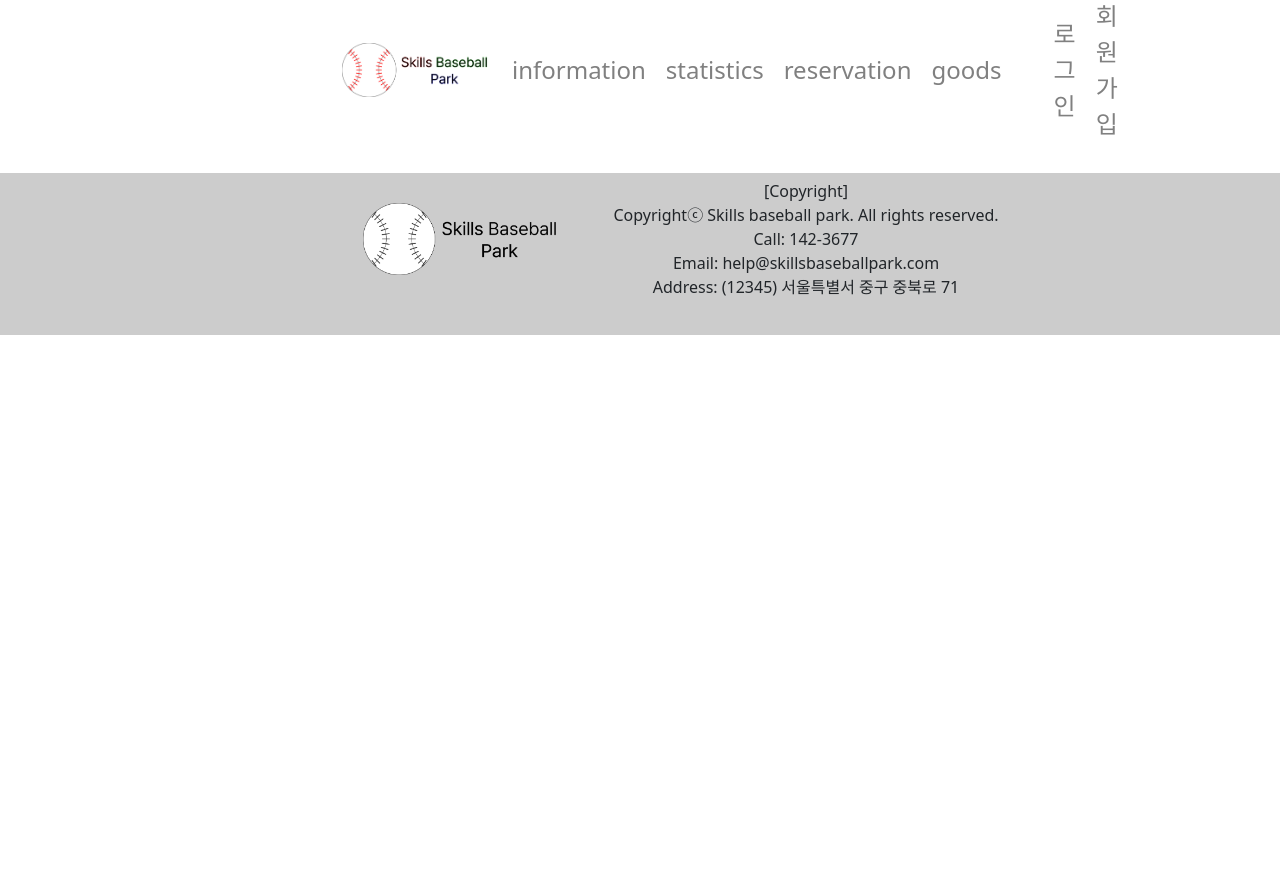
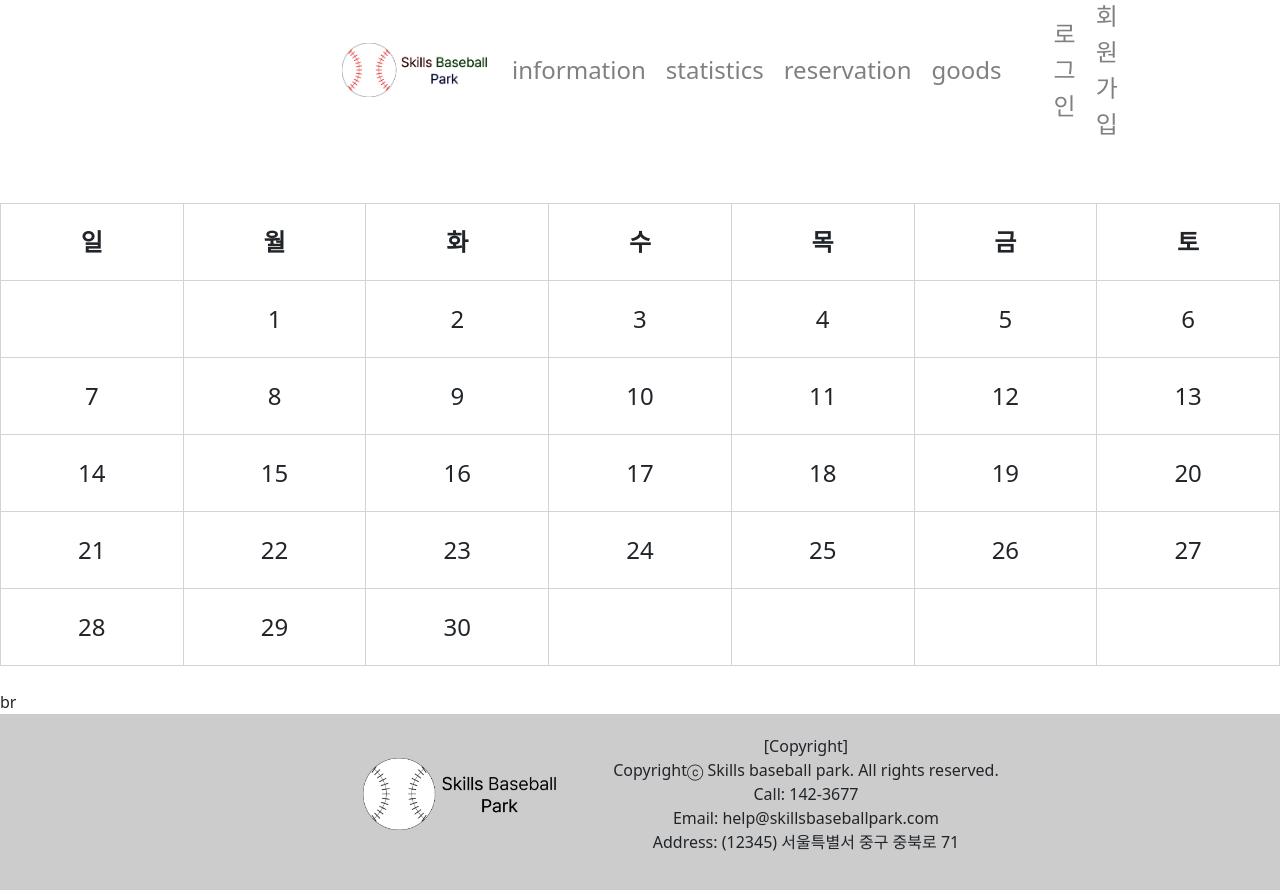
Before and after one commit to wonjunchoi07/2024tlqkf, a PHP site: page /reservation in a window 1280 px wide. Shown: the part 17-907 px from the top of the page. Before the commit the page ends 352 px from the top, so only its background shows below. Run offline with PHP 8.4, Linux system fonts and the light colour scheme.

Commit message:
모달 띄우기 및 헤더 수정 로그인 php 코드 수정 및 reservation 디자인

```diff
--- a/components/header.php
+++ b/components/header.php
@@ -1,3 +1,6 @@
+<?php
+?>
+
 <!DOCTYPE html>
 <html lang="ko">
 <head>
@@ -21,5 +24,7 @@
         <li><a href="./signup">회원가입</a></li>
       </ul>
     </header>
+    <br>
+    br
 </body>
 </html>
--- a/pages/login.php
+++ b/pages/login.php
@@ -1,5 +1,6 @@
 <?php
     if ($_SERVER["REQUEST_METHOD"] == "POST") {
+        session_start();
         $user_id = $_POST["user_id"];
         $password = $_POST["password"];
 
@@ -20,6 +21,7 @@
         } else {
             echo "회원구분, 아이디 또는 비밀번호를 확인해주세요.";
         }
+
     }
 ?>
 <!DOCTYPE html>
--- a/pages/sub03.php
+++ b/pages/sub03.php
@@ -1,11 +1,147 @@
+<?php
+    //if(!isset($_SESSION["user_id"])) {
+        //echo "<script>alert('로그인 후 이용하실 수 있습니다.'); location.href = './login';</script>";
+      //}
+
+?>
 <!DOCTYPE html>
-<html lang="ko">
+<html lang="en">
 <head>
     <meta charset="UTF-8">
     <meta name="viewport" content="width=device-width, initial-scale=1.0">
     <title>Document</title>
+    <link rel="stylesheet" href="./style.css" />
+    <link rel="stylesheet" href="./선수제공파일/bootstrap-5.2.0-dist/css/bootstrep.css">
 </head>
+<style>
+    /* 화면 전체를 덮는 레이어 스타일 */
+
+.modal-backdrop {
+    position: fixed;
+    top: 0;
+    left: 0;
+    width: 100%;
+    height: 100%;
+    background-color: rgb(128, 128, 128); /* 투명한 회색 */
+    z-index: 1;
+}
+
+/* 모달창 스타일 */
+.modal-content {
+    position: fixed;
+    top: 50%;
+    left: 50%;
+    transform: translate(-50%, -50%);
+    background-color: white;
+    padding: 20px;
+    z-index: 2;
+    /* 추가적인 디자인 요소 */
+    border-radius: 10px;
+    box-shadow: 0 0 10px rgba(0, 0, 0, 0.1);
+}
+</style>
 <body>
-    <h1>reservation 페이지 파일입니다.</h1>
+<table id="game_schedule_table">
+        <tr>
+          <th>일</th>
+          <th>월</th>
+          <th>화</th>
+          <th>수</th>
+          <th>목</th>
+          <th>금</th>
+          <th>토</th>
+        </tr>
+        <tr>
+          <td></td>
+          <td onclick="showModal(this)">1</td>
+          <td onclick="showModal(this)">2</td>
+          <td onclick="showModal(this)">3</td>
+          <td onclick="showModal(this)">4</td>
+          <td onclick="showModal(this)">5</td>
+          <td onclick="showModal(this)">6</td>
+        </tr>
+        <tr>
+          <td onclick="showModal(this)">7</td>
+          <td onclick="showModal(this)">8</td>
+          <td onclick="showModal(this)">9</td>
+          <td onclick="showModal(this)">10</td>
+          <td onclick="showModal(this)">11</td>
+          <td onclick="showModal(this)">12</td>
+          <td onclick="showModal(this)">13</td>
+        </tr>
+        <tr>
+          <td onclick="showModal(this)">14</td>
+          <td onclick="showModal(this)">15</td>
+          <td onclick="showModal(this)">16</td>
+          <td onclick="showModal(this)">17</td>
+          <td onclick="showModal(this)">18</td>
+          <td onclick="showModal(this)">19</td>
+          <td onclick="showModal(this)">20</td>
+        </tr>
+        <tr>
+          <td onclick="showModal(this)">21</td>
+          <td onclick="showModal(this)">22</td>
+          <td onclick="showModal(this)">23</td>
+          <td onclick="showModal(this)">24</td>
+          <td onclick="showModal(this)">25</td>
+          <td onclick="showModal(this)">26</td>
+          <td onclick="showModal(this)">27</td>
+        </tr>
+        <tr>
+          <td onclick="showModal(this)">28</td>
+          <td onclick="showModal(this)">29</td>
+          <td onclick="showModal(this)">30</td>
+          <td></td>
+          <td></td>
+          <td></td>
+          <td></td>
+        </tr>
+      </table>
+
+
+    <div class="modal fade" id="reservationModal" tabindex="-1" aria-labelledby="reservationModalLabel" aria-hidden="false">
+        <div class="modal-dialog">
+            <div class="modal-content">
+                <div class="modal-header">
+                    <h5 class="modal-title" id="exampleModalLiveLabel">예약하기</h5>
+                    <button type="button" class="btn-close" data-bs-dismiss="modal" aria-label="Close"></button>
+                </div>
+                <div class="modal-body">
+                    <h5 id="position">리그 :</h5>
+                    <h5 id="price">금액 :</h5>
+                    <br>
+                    <h5>리그선택</h5>
+                    <div class="input-group mb-3">
+                        <input type="radio" id="night_league" class="form-control" placeholder="리그선택" aria-label="리그"
+                        aria-describedby="basic-addon1" value="night">나이트리그
+                    </div>
+                    <div class="input-group mb-3">
+                        <input type="radio" id="moning_league" class="form-control" placeholder="리그선택" aria-label="리그"
+                        aria-describedby="basic-addon1" value="moning" onclick="monig_leg()">새벽리그
+                    </div>
+                    <div class="input-group mb-3">
+                        <input type="radio" id="red_league" class="form-control" placeholder="리그선택" aria-label="리그"
+                        aria-describedby="basic-addon1" value="redday">주말리그
+                    </div>
+                    <br>
+                    <h5>사용인원</h5>
+                    <div class="input-group mb-3">
+                        <input type="texts" id="choice_leg" class="form-control" placeholder="사용인원" aria-label="사용인원"
+                        aria-describedby="basic-addon1" value="people">
+                    </div>
+                    <div class="modal-footer">
+                        <button type="button" class="btn btn-secondary" data-bs-dismiss="modal" onclick="clickHideModal(this)" >닫기</button>
+                        <button type="button" class="btn btn-primary">예약하기</button>
+                    </div>
+                </div>
+            </div>
+        </div>
+    </div>
 </body>
+
+
+<script src="./script.js"></script>
+<script>
+
+</script>
 </html>
--- a/script.js
+++ b/script.js
@@ -328,6 +328,42 @@ function removeAllBackimg() {
 }
 
 
+function hideModal() {
+  modal = document.getElementById('reservationModal');
+  modal.style.display = 'none';
+}
+
+function cllickHideModal(elem) {
+  modal = document.getElementById('reservationModal');
+  modal.style.display = 'none';
+}
+
+function showModal(elem) {
+  const modal = document.getElementById('reservationModal');
+  modal.style.display = 'block';
+}
+
+function night_leg(){
+    document.innerText(
+      `<label for='time'>time</lable>
+        <option value="night_time1">19시</option>
+        <option value="night_time2">23시</option>
+    `)
+}
+function moning_leg(){
+  document.innerText(
+    `<label for='time'>time</lable>
+      <option value="moning_time1">19시</option>
+      <option value="moning_time2">23시</option>
+  `)
+}
+function red_leg(){
+  document.innerText(
+    `<label for='time'>time</lable>
+      <option value="red_time1">19시</option>
+      <option value="red_time2">23시</option>
+  `)
+}
 //다운로드(보류)
 // 다운로드를 트리거하고 싶은 곳에 click 이벤트 핸들러로 등록해준다.
 //function handleFileDownload() {
```
